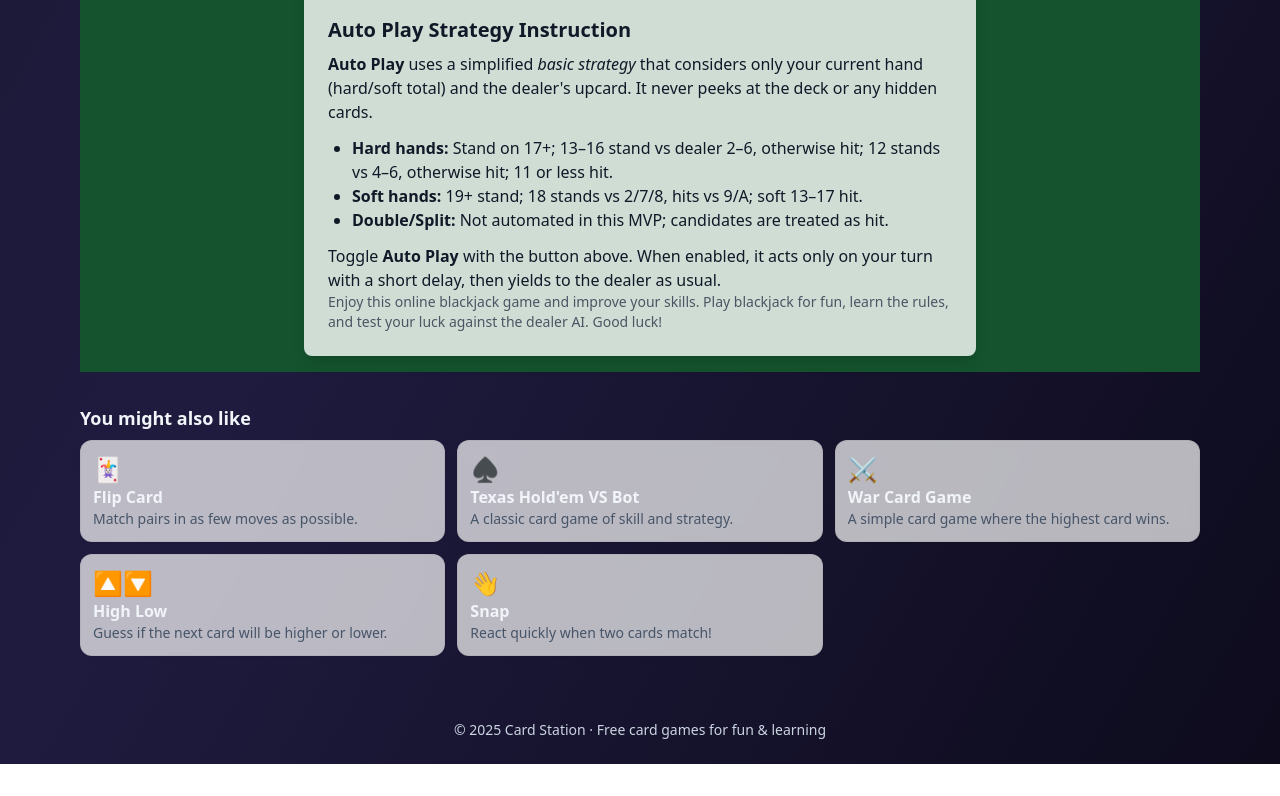
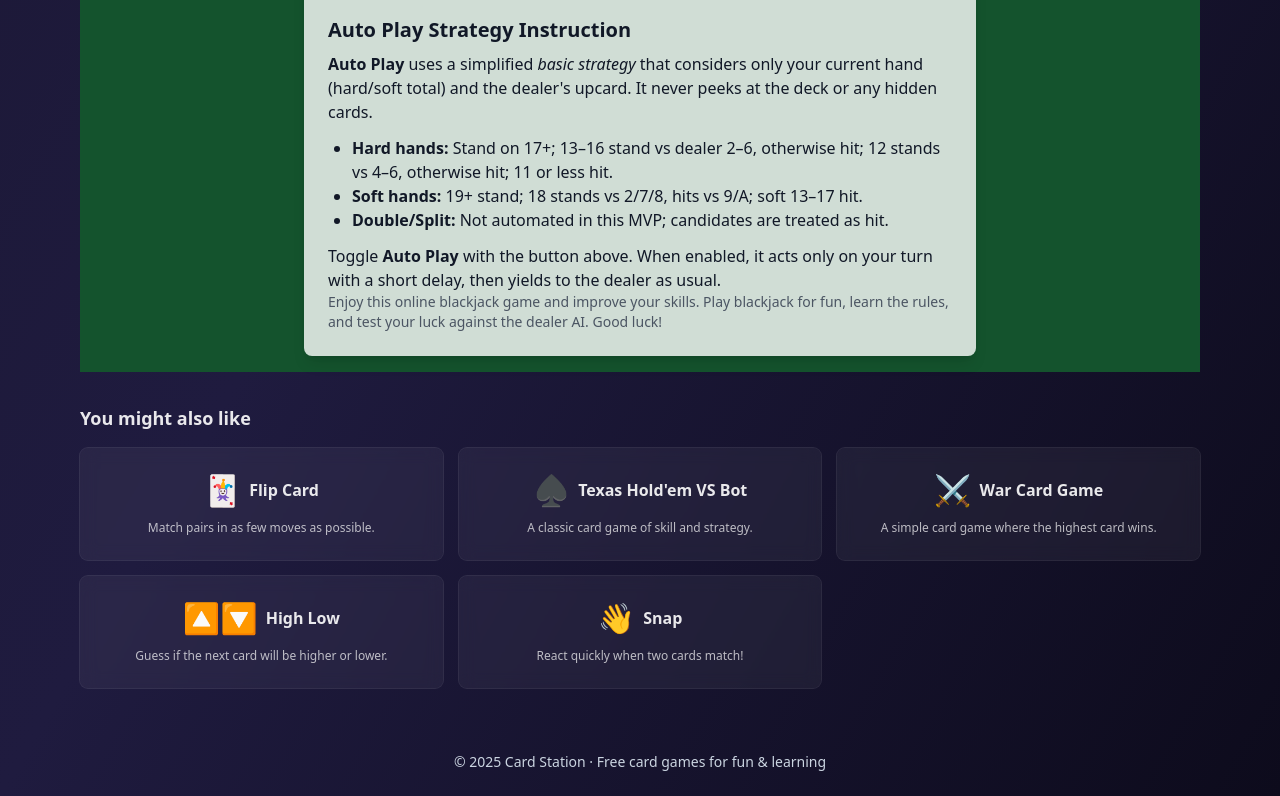
Before and after one commit to yongtao-wang/card-station, a Next.js app: page /games/blackjack in a window 1280 px wide. Shown: the part 1442-2238 px from the top of the page. Before the commit the page ends 2206 px from the top, so only its background shows below. Built offline with nearby package versions, Linux system fonts and the light colour scheme; no server answers.

Commit message:
Update GameCard to fit with the color theme

```diff
--- a/components/GameCard.tsx
+++ b/components/GameCard.tsx
@@ -2,14 +2,12 @@ type Props = { title: string; description: string; emoji?: string }
 
 export default function GameCard({ title, description, emoji = '🎴' }: Props) {
   return (
-    <div className="rounded-lg bg-white/5 backdrop-blur ring-1 ring-white/10 flex flex-col items-center justify-center gap-2 p-6 hover:scale-[1.02] transition cursor-pointer h-full">
+    <div className="rounded-lg bg-white/5 backdrop-blur ring-1 ring-white/10 flex flex-col items-center justify-center gap-3 p-6 hover:scale-[1.02] transition h-full">
       <div className="flex items-center gap-2">
         <span className="text-3xl">{emoji}</span>
-        <span className="font-semibold text-white/90">{title}</span>
+        <span className="font-semibold text-white/90 text-center">{title}</span>
       </div>
-      <span className="text-xs text-white/70 text-center">
-        {description}
-      </span>
+      <p className="text-xs text-white/70 text-center">{description}</p>
     </div>
   )
 }
--- a/components/Recommendation.tsx
+++ b/components/Recommendation.tsx
@@ -1,4 +1,5 @@
 import Link from 'next/link'
+import GameCard from '@/components/GameCard'
 import { games } from '@/games/index'
 
 export default function Recommendation({ currentSlug }: { currentSlug: string }) {
@@ -6,13 +7,15 @@ export default function Recommendation({ currentSlug }: { currentSlug: string })
   if (others.length === 0) return null
   return (
     <section>
-      <h2 className="text-lg font-semibold mb-2">You might also like</h2>
-      <div className="grid grid-cols-1 sm:grid-cols-2 lg:grid-cols-3 gap-3">
+      <h2 className="text-lg font-semibold mb-4 text-white/90">You might also like</h2>
+      <div className="grid grid-cols-1 sm:grid-cols-2 lg:grid-cols-3 gap-4">
         {others.map((g) => (
-          <Link key={g.slug} className="card p-3 hover:shadow-md transition" href={`/games/${g.slug}`}>
-            <div className="text-2xl">{g.emoji}</div>
-            <div className="font-semibold">{g.title}</div>
-            <div className="text-slate-600 text-sm">{g.description}</div>
+          <Link key={g.slug} href={`/games/${g.slug}`}>
+            <GameCard
+              title={g.title}
+              description={g.description}
+              emoji={g.emoji}
+            />
           </Link>
         ))}
       </div>
```
